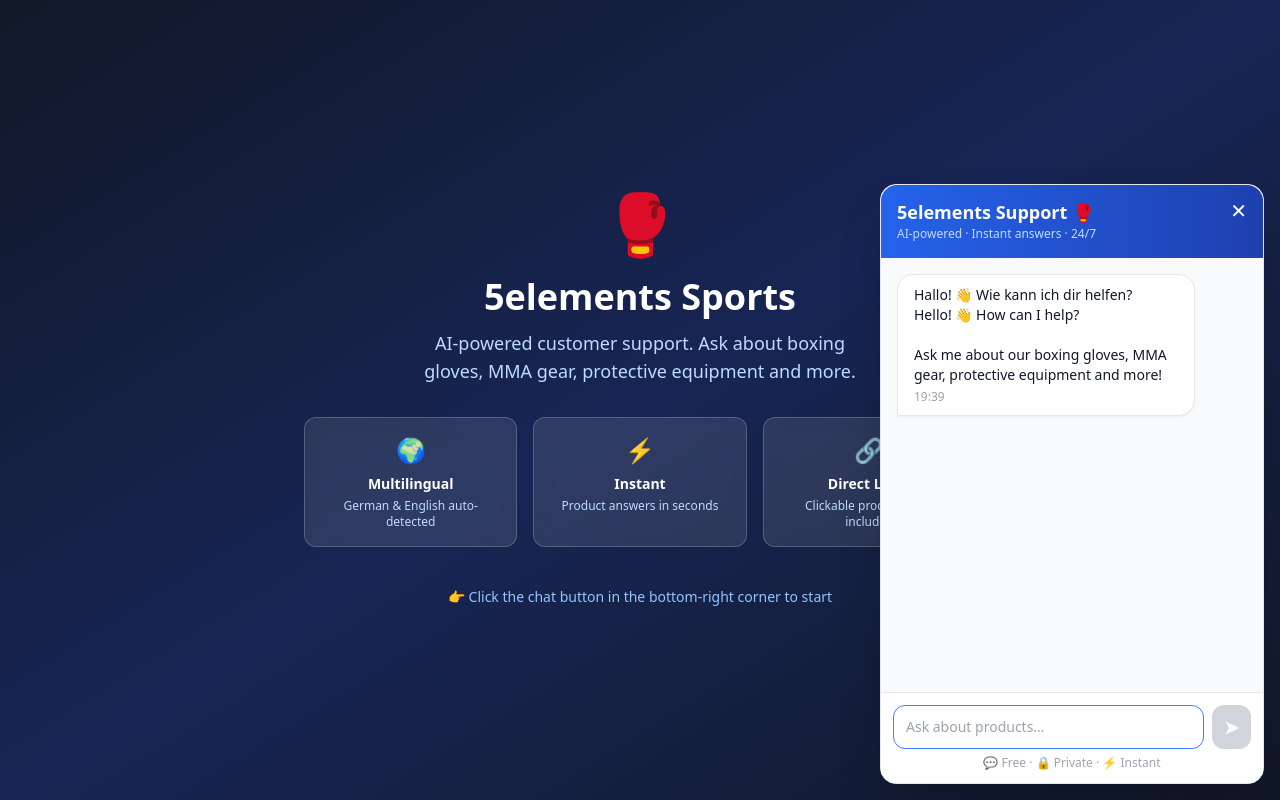
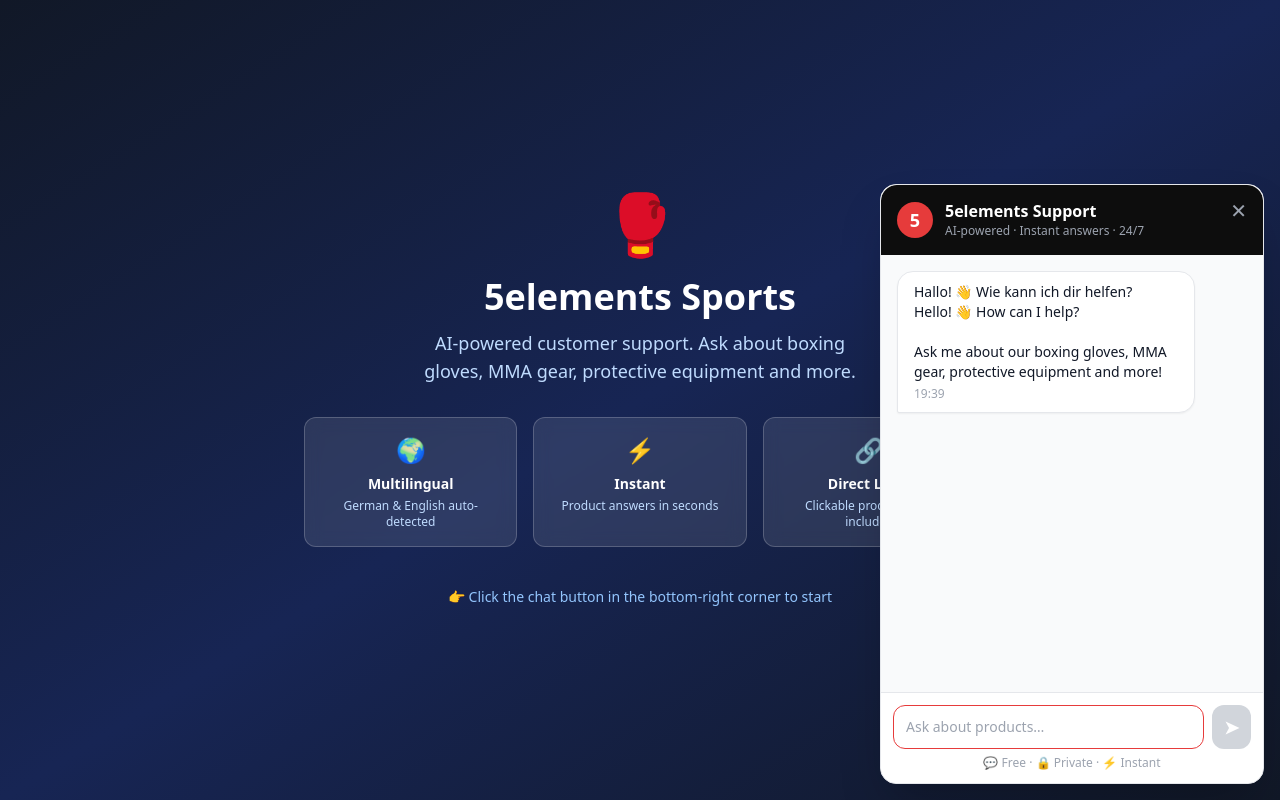
Before and after one commit to Andropeee/Chatbot, a Next.js app: page / in a window 1280 px wide. Both pictures are taken after a click on the button "Open chat". Built offline with nearby package versions, Linux system fonts and the light colour scheme.

Commit message:
design: rebrand chatbot to 5elements colors (black + red)

```diff
--- a/components/ChatWidget.tsx
+++ b/components/ChatWidget.tsx
@@ -185,7 +185,7 @@ export function ChatWidget() {
         <Toaster position="bottom-left" />
         <button
           onClick={() => setIsOpen(true)}
-          className="fixed bottom-4 right-4 w-14 h-14 bg-gradient-to-br from-blue-600 to-blue-800 text-white rounded-full shadow-lg hover:shadow-xl transition-all flex items-center justify-center text-2xl hover:scale-110 z-50 focus:outline-none focus:ring-4 focus:ring-blue-300"
+          className="fixed bottom-4 right-4 w-14 h-14 bg-[#0d0d0d] text-white rounded-full shadow-lg hover:shadow-xl transition-all flex items-center justify-center text-2xl hover:scale-110 z-50 focus:outline-none focus:ring-4 focus:ring-[#E63B3B] border-2 border-[#E63B3B]"
           aria-label="Open chat"
           title="Chat with 5elements Support"
         >
@@ -204,21 +204,26 @@ export function ChatWidget() {
       <div
         role="dialog"
         aria-label="5elements Support Chat"
-        className="fixed bottom-4 right-4 w-96 max-w-[calc(100vw-2rem)] h-[600px] max-h-[calc(100vh-2rem)] bg-white rounded-2xl shadow-2xl border border-gray-200 flex flex-col z-50"
+        className="fixed bottom-4 right-4 w-96 max-w-[calc(100vw-2rem)] h-[600px] max-h-[calc(100vh-2rem)] bg-white rounded-2xl shadow-2xl border border-gray-200 flex flex-col z-50 overflow-hidden"
       >
         {/* ── Header ─────────────────────────────────────────────── */}
-        <div className="bg-gradient-to-r from-blue-600 to-blue-800 text-white p-4 rounded-t-2xl flex justify-between items-start flex-shrink-0">
-          <div>
-            <h3 className="font-bold text-lg leading-tight">5elements Support 🥊</h3>
-            <p className="text-xs text-blue-200 mt-0.5">
-              {language === 'de'
-                ? 'KI-gestützt · Sofortige Antworten · 24/7'
-                : 'AI-powered · Instant answers · 24/7'}
-            </p>
+        <div className="bg-[#0d0d0d] text-white p-4 rounded-t-2xl flex justify-between items-start flex-shrink-0">
+          <div className="flex items-center gap-3">
+            <div className="w-9 h-9 rounded-full bg-[#E63B3B] flex items-center justify-center text-lg font-bold flex-shrink-0">
+              5
+            </div>
+            <div>
+              <h3 className="font-bold text-base leading-tight">5elements Support</h3>
+              <p className="text-xs text-gray-400 mt-0.5">
+                {language === 'de'
+                  ? 'KI-gestützt · Sofortige Antworten · 24/7'
+                  : 'AI-powered · Instant answers · 24/7'}
+              </p>
+            </div>
           </div>
           <button
             onClick={() => setIsOpen(false)}
-            className="text-white hover:text-gray-200 text-xl leading-none ml-2 focus:outline-none"
+            className="text-gray-400 hover:text-white text-xl leading-none ml-2 focus:outline-none transition-colors"
             aria-label="Close chat"
           >
             ✕
@@ -235,12 +240,12 @@ export function ChatWidget() {
               <div
                 className={`max-w-[85%] px-4 py-2.5 rounded-2xl shadow-sm ${
                   msg.role === 'user'
-                    ? 'bg-blue-600 text-white rounded-br-sm'
+                    ? 'bg-[#E63B3B] text-white rounded-br-sm'
                     : 'bg-white text-gray-900 border border-gray-200 rounded-bl-sm'
                 }`}
               >
                 <MessageContent text={msg.content} role={msg.role} />
-                <span className={`text-xs mt-1 block ${msg.role === 'user' ? 'text-blue-200' : 'text-gray-400'}`}>
+                <span className={`text-xs mt-1 block ${msg.role === 'user' ? 'text-red-200' : 'text-gray-400'}`}>
                   {msg.timestamp.toLocaleTimeString(msg.language === 'de' ? 'de-DE' : 'en-GB', {
                     hour: '2-digit',
                     minute: '2-digit',
@@ -258,7 +263,7 @@ export function ChatWidget() {
                   {[0, 0.15, 0.3].map((delay, i) => (
                     <div
                       key={i}
-                      className="w-2 h-2 bg-blue-400 rounded-full animate-bounce"
+                      className="w-2 h-2 bg-[#E63B3B] rounded-full animate-bounce"
                       style={{ animationDelay: `${delay}s` }}
                     />
                   ))}
@@ -272,8 +277,8 @@ export function ChatWidget() {
 
         {/* ── Contact form (only shown when escalated) ────────────── */}
         {showContactForm && !contactSubmitted && (
-          <div className="bg-amber-50 border-t border-amber-200 p-3 flex-shrink-0">
-            <p className="text-xs font-semibold text-amber-800 mb-2">
+          <div className="bg-gray-900 border-t border-gray-700 p-3 flex-shrink-0">
+            <p className="text-xs font-semibold text-gray-300 mb-2">
               {language === 'de' ? '📬 Deine Kontaktdaten:' : '📬 Your contact info:'}
             </p>
             <div className="space-y-2">
@@ -282,25 +287,25 @@ export function ChatWidget() {
                 placeholder={language === 'de' ? 'Name' : 'Name'}
                 value={contact.name}
                 onChange={(e) => setContact((c) => ({ ...c, name: e.target.value }))}
-                className="w-full px-3 py-2 border border-gray-300 rounded-lg text-sm focus:outline-none focus:border-blue-500"
+                className="w-full px-3 py-2 bg-gray-800 border border-gray-600 text-white placeholder-gray-500 rounded-lg text-sm focus:outline-none focus:border-[#E63B3B]"
               />
               <input
                 type="email"
                 placeholder={language === 'de' ? 'E-Mail' : 'Email'}
                 value={contact.email}
                 onChange={(e) => setContact((c) => ({ ...c, email: e.target.value }))}
-                className="w-full px-3 py-2 border border-gray-300 rounded-lg text-sm focus:outline-none focus:border-blue-500"
+                className="w-full px-3 py-2 bg-gray-800 border border-gray-600 text-white placeholder-gray-500 rounded-lg text-sm focus:outline-none focus:border-[#E63B3B]"
               />
               <input
                 type="tel"
                 placeholder={language === 'de' ? 'Telefon' : 'Phone'}
                 value={contact.phone}
                 onChange={(e) => setContact((c) => ({ ...c, phone: e.target.value }))}
-                className="w-full px-3 py-2 border border-gray-300 rounded-lg text-sm focus:outline-none focus:border-blue-500"
+                className="w-full px-3 py-2 bg-gray-800 border border-gray-600 text-white placeholder-gray-500 rounded-lg text-sm focus:outline-none focus:border-[#E63B3B]"
               />
               <button
                 onClick={handleContactSubmit}
-                className="w-full bg-blue-600 hover:bg-blue-700 text-white py-2 rounded-lg text-sm font-semibold transition"
+                className="w-full bg-[#E63B3B] hover:bg-[#C42F2F] text-white py-2 rounded-lg text-sm font-semibold transition"
               >
                 {language === 'de' ? 'Absenden ✓' : 'Submit ✓'}
               </button>
@@ -329,12 +334,12 @@ export function ChatWidget() {
               }
               disabled={loading}
               maxLength={2000}
-              className="flex-1 px-3 py-2 border border-gray-300 rounded-xl focus:outline-none focus:border-blue-500 text-sm disabled:bg-gray-100"
+              className="flex-1 px-3 py-2 border border-gray-300 rounded-xl focus:outline-none focus:border-[#E63B3B] text-sm disabled:bg-gray-100"
             />
             <button
               onClick={sendMessage}
               disabled={loading || !input.trim()}
-              className="bg-blue-600 hover:bg-blue-700 disabled:bg-gray-300 text-white px-3 py-2 rounded-xl transition font-semibold text-lg focus:outline-none focus:ring-2 focus:ring-blue-400"
+              className="bg-[#E63B3B] hover:bg-[#C42F2F] disabled:bg-gray-300 text-white px-3 py-2 rounded-xl transition font-semibold text-lg focus:outline-none focus:ring-2 focus:ring-[#E63B3B]"
               aria-label="Send message"
             >
               {loading ? '⏳' : '➤'}
--- a/tailwind.config.js
+++ b/tailwind.config.js
@@ -8,8 +8,10 @@ module.exports = {
   theme: {
     extend: {
       colors: {
-        'five-blue': '#2563EB',
-        'five-dark': '#1E3A8A',
+        'five-red':   '#E63B3B',
+        'five-red-dark': '#C42F2F',
+        'five-black': '#0d0d0d',
+        'five-gray':  '#1a1a1a',
       },
     },
   },
```
